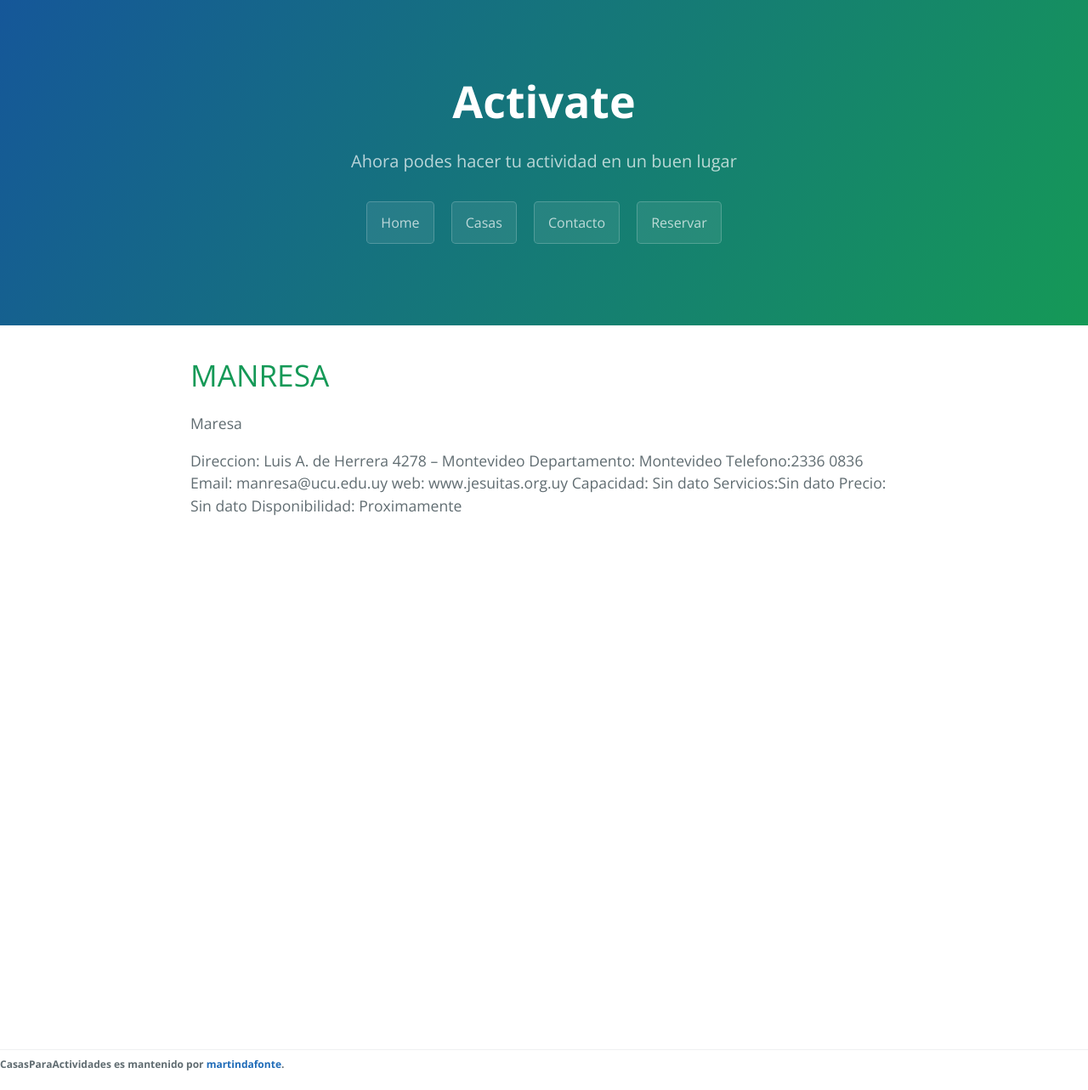
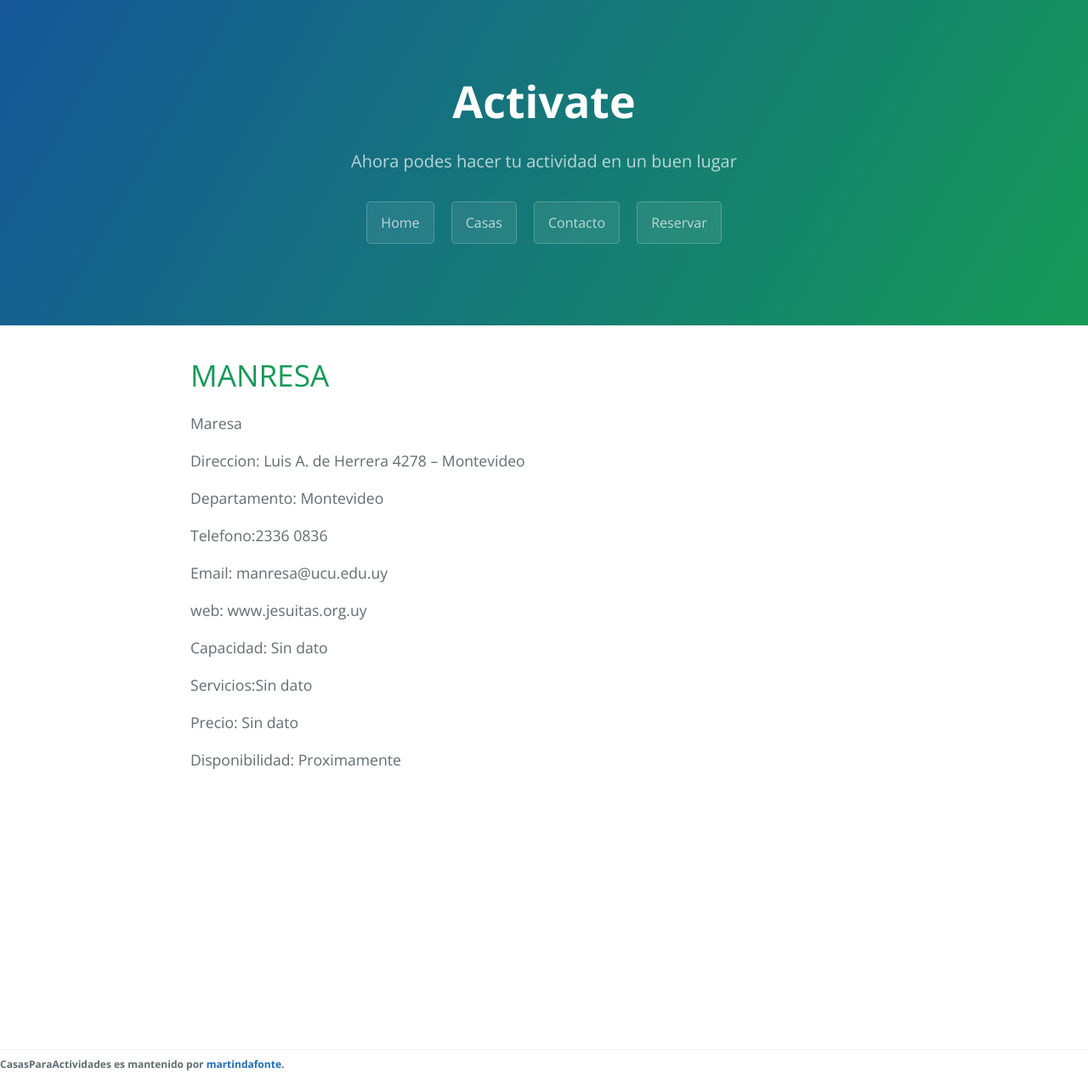
Before and after one commit to martindafonte/CasasDeRetiro, a Jekyll site: the page built from _casas/1_uno.html, in a window 1280 px wide. Shown: the whole page at 85% size. Built offline with Jekyll 4.4.1, drawn with Linux system fonts in a browser that asks for light colours; some of the changed lines change nothing that is shown.

Commit message:
Update 1_uno.html

```diff
--- a/_casas/1_uno.html
+++ b/_casas/1_uno.html
@@ -7,14 +7,12 @@ layout: default
 <h1>MANRESA</h1>
 
 <p>Maresa</p>
-<p>
-Direccion: Luis A. de Herrera 4278 – Montevideo
-Departamento: Montevideo
-Telefono:2336 0836
-Email: manresa@ucu.edu.uy
-web: www.jesuitas.org.uy
-Capacidad: Sin dato
-Servicios:Sin dato
-Precio: Sin dato
-Disponibilidad: Proximamente
-</p>
+<p> Direccion: Luis A. de Herrera 4278 – Montevideo </p>
+<p>Departamento: Montevideo</p>
+<p>Telefono:2336 0836 </p>
+<p>Email: manresa@ucu.edu.uy</p>
+<p>web: www.jesuitas.org.uy</p>
+<p>Capacidad: Sin dato</p>
+<p>Servicios:Sin dato</p>
+<p>Precio: Sin dato</p>
+<p>Disponibilidad: Proximamente </p>
```
